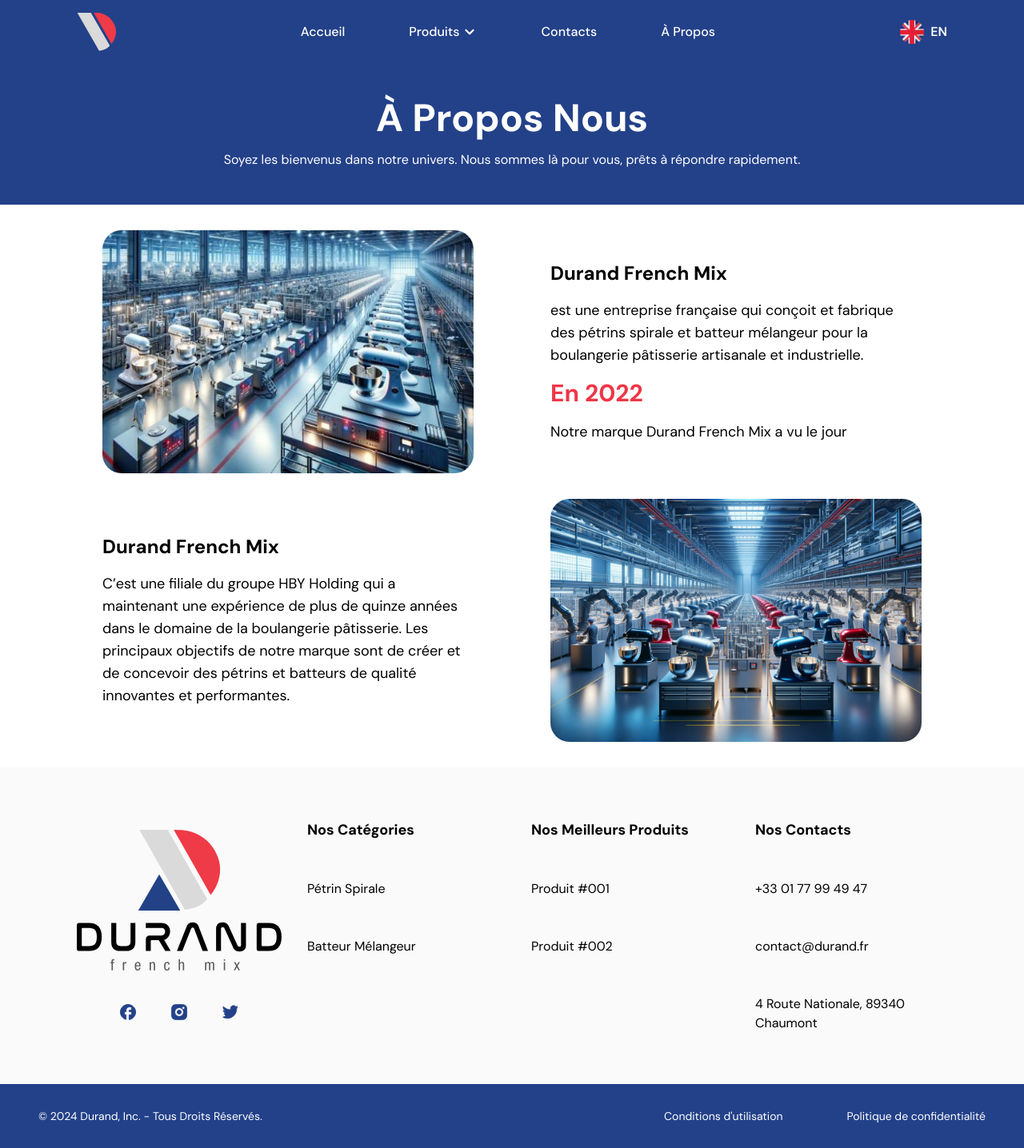
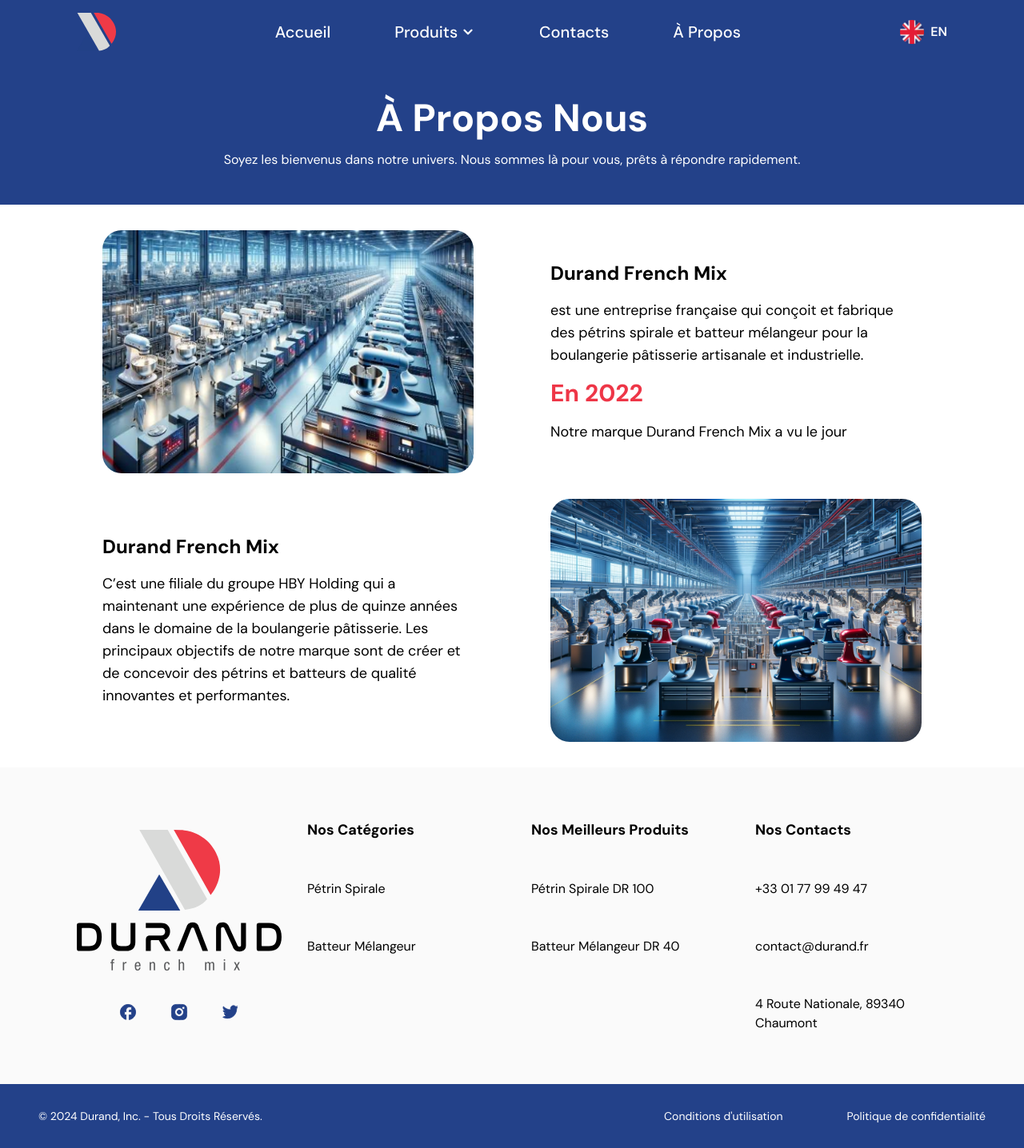
Before and after one commit to NidhalChelhi/bh-equipments, a Next.js app: page /about in a window 1280 px wide. Shown: the whole page at 80% size. Built offline with nearby package versions, Linux system fonts and the light colour scheme.

Commit message:
Changed Hero Background - Added Best Products

```diff
--- a/src/components/Footer.tsx
+++ b/src/components/Footer.tsx
@@ -24,12 +24,12 @@
       title: t("footer_title_2"),
       links: [
         {
-          title: "Produit #001",
-          href: "/products/1",
+          title: "Pétrin Spirale DR 100",
+          href: "/products/petrin-spirale-dr-100",
         },
         {
-          title: "Produit #002",
-          href: "/products/2",
+          title: "Batteur Mélangeur DR 40",
+          href: "/products/batteur-melangeur-dr-40",
         },
       ],
     },
--- a/src/components/HeroSection.tsx
+++ b/src/components/HeroSection.tsx
@@ -6,8 +6,8 @@
   const { t } = useTranslation();
 
   return (
-    <section className="relative w-full h-screen bg-hero bg-cover flex items-center justify-center">
-      <div className=" flex flex-col items-center justify-center gap-4 bg-primary bg-opacity-90 backdrop-blur-sm p-16 rounded-l-2xl rounded-r-[150px]">
+    <section className="relative w-full h-screen bg-hero bg-cover bg-center flex items-center justify-center">
+      <div className=" flex flex-col items-center justify-center gap-4 bg-primary bg-opacity-40  p-16 rounded-l-2xl rounded-r-[150px]">
         <h1 className="text-white text-6xl font-bold text-center uppercase">
           Durand
         </h1>
--- a/src/components/Navbar.tsx
+++ b/src/components/Navbar.tsx
@@ -53,7 +53,7 @@
             key={`link-${item.title}`}
           >
             <span
-              className="relative  no-underline flex-col font-medium app_transition group-hover:text-teritiary"
+              className="relative  no-underline flex-col font-medium text-xl app_transition group-hover:text-teritiary"
               onClick={() => {
                 if (item.title === t("Produits")) {
                   setShowDropdown(!showDropdown);
--- a/tailwind.config.ts
+++ b/tailwind.config.ts
@@ -16,7 +16,7 @@
         grey: "#666666",
       },
       backgroundImage: {
-        hero: "url('/hero.jpg')",
+        hero: "url('/hero1.jpg')",
         banner: "url('/bannerBG.png')",
       },
     },
```
Also changed, not shown: public/hero1.jpg (added).
